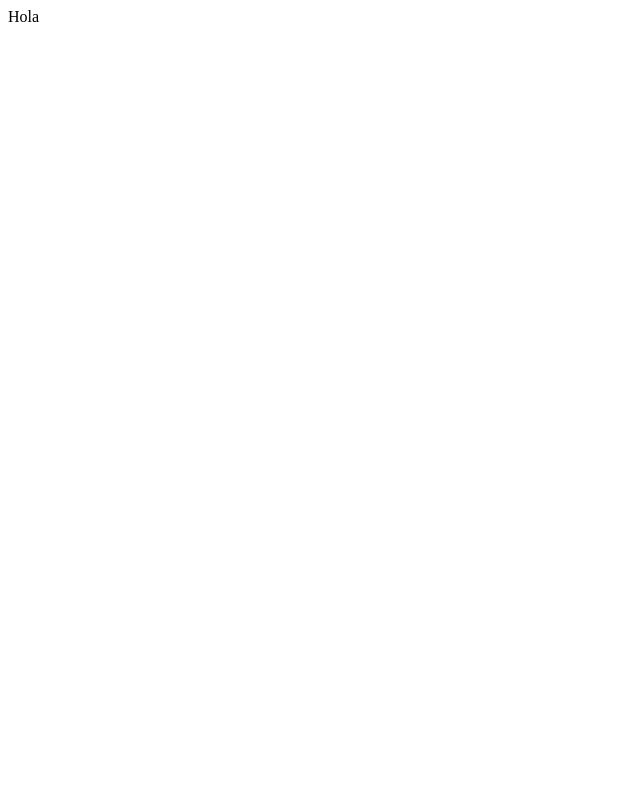
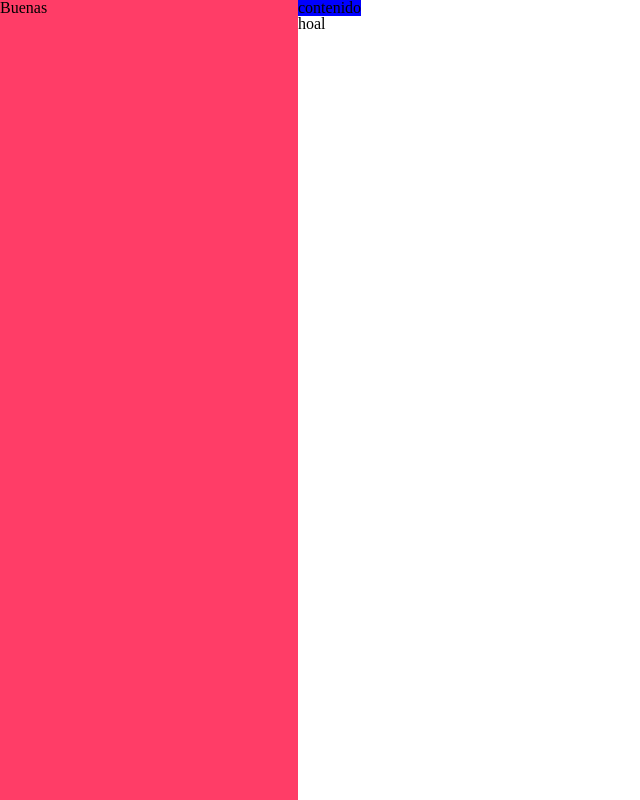
Before and after one commit to danieladb03/poke-app, a React (Create React App) app: page / in a window 1280 px wide. Shown: the whole page, without its empty margins (0-640 px from the left). Built offline with nearby package versions, Linux system fonts and the light colour scheme.

Commit message:
Basic flex distribution

```diff
--- a/public/index.html
+++ b/public/index.html
@@ -25,6 +25,7 @@
       Learn how to configure a non-root public URL by running `npm run build`.
     -->
     <title>React App</title>
+    <link rel="stylesheet" href="https://cdnjs.cloudflare.com/ajax/libs/meyer-reset/2.0/reset.min.css" integrity="sha512-NmLkDIU1C/C88wi324HBc+S2kLhi08PN5GDeUVVVC/BVt/9Izdsc9SVeVfA1UZbY3sHUlDSyRXhCzHfr6hmPPw==" crossorigin="anonymous" />
   </head>
   <body>
     <noscript>You need to enable JavaScript to run this app.</noscript>
--- /dev/null
+++ b/src/core/Container.js
@@ -0,0 +1,7 @@
+import styled from 'styled-components';
+
+const Container = styled.div`
+display: flex;
+flex-direction: ${(props) => props.flexDirection}
+`
+export default Container;
--- /dev/null
+++ b/src/core/Header.js
@@ -0,0 +1,6 @@
+import styled from 'styled-components';
+
+const Header = styled.div`
+background: blue;
+`
+export default Header;
--- /dev/null
+++ b/src/core/SideBar.js
@@ -0,0 +1,8 @@
+import styled from 'styled-components';
+
+const SideBar = styled.div`
+background: #FF3D67;
+width: 298px;
+height: 100vh;
+`
+export default SideBar;
--- a/src/pages/Home.js
+++ b/src/pages/Home.js
@@ -1,5 +1,17 @@
+import Container from "../core/Container"
+import SideBar from "../core/SideBar"
+import Header from "../core/Header"
+
 const Home = () => {
-    return <div>Hola</div>
+    return <Container>
+        <SideBar>
+            Buenas
+        </SideBar>
+        <Container flexDirection='column'>
+            <Header>contenido</Header>
+            <Container>hoal</Container>
+        </Container>
+    </Container>
 }
 
 export default Home
```
